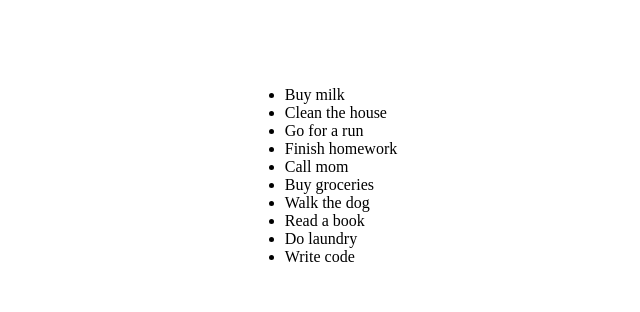
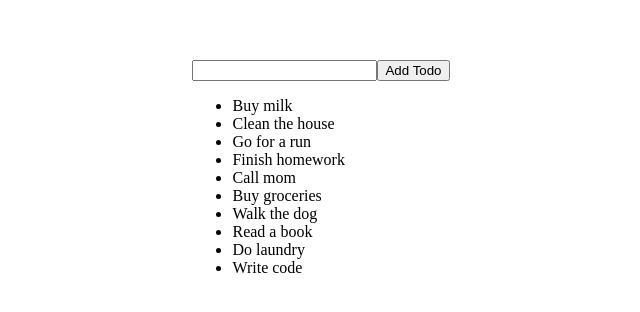
Before and after one commit to CaesiumY/react-basic-6th-todo, a React (Vite) app: page / in a window 1280 px wide. Shown: the part 232-544 px from the top of the page, without its empty margins (319-959 px from the left). Built offline with nearby package versions, Linux system fonts and the light colour scheme.

Commit message:
feat: 투두 추가하기 기능 추가

```diff
--- a/src/components/TodoList.jsx
+++ b/src/components/TodoList.jsx
@@ -1,4 +1,6 @@
-const todos = [
+import { useState } from "react";
+
+const SAMPLE_TODOS = [
   { id: 1, text: "Buy milk" },
   { id: 2, text: "Clean the house" },
   { id: 3, text: "Go for a run" },
@@ -12,12 +14,42 @@
 ];
 
 const TodoList = () => {
+  const [todos, setTodos] = useState(SAMPLE_TODOS);
+  const [newTodo, setNewTodo] = useState("");
+
+  const handleSubmit = (event) => {
+    event.preventDefault();
+
+    if (!newTodo.trim()) {
+      return;
+    }
+
+    setTodos([{ id: crypto.randomUUID(), text: newTodo }, ...todos]);
+
+    setNewTodo("");
+  };
+
+  const handleInputChange = (event) => {
+    setNewTodo(event.target.value);
+  };
+
   return (
-    <ul>
-      {todos.map((todo) => (
-        <li key={todo.id}>{todo.text}</li>
-      ))}
-    </ul>
+    <div>
+      <form onSubmit={handleSubmit}>
+        <input
+          type="text"
+          name="todo"
+          value={newTodo}
+          onChange={handleInputChange}
+        />
+        <button type="submit">Add Todo</button>
+      </form>
+      <ul>
+        {todos.map((todo) => (
+          <li key={todo.id}>{todo.text}</li>
+        ))}
+      </ul>
+    </div>
   );
 };
 
```
